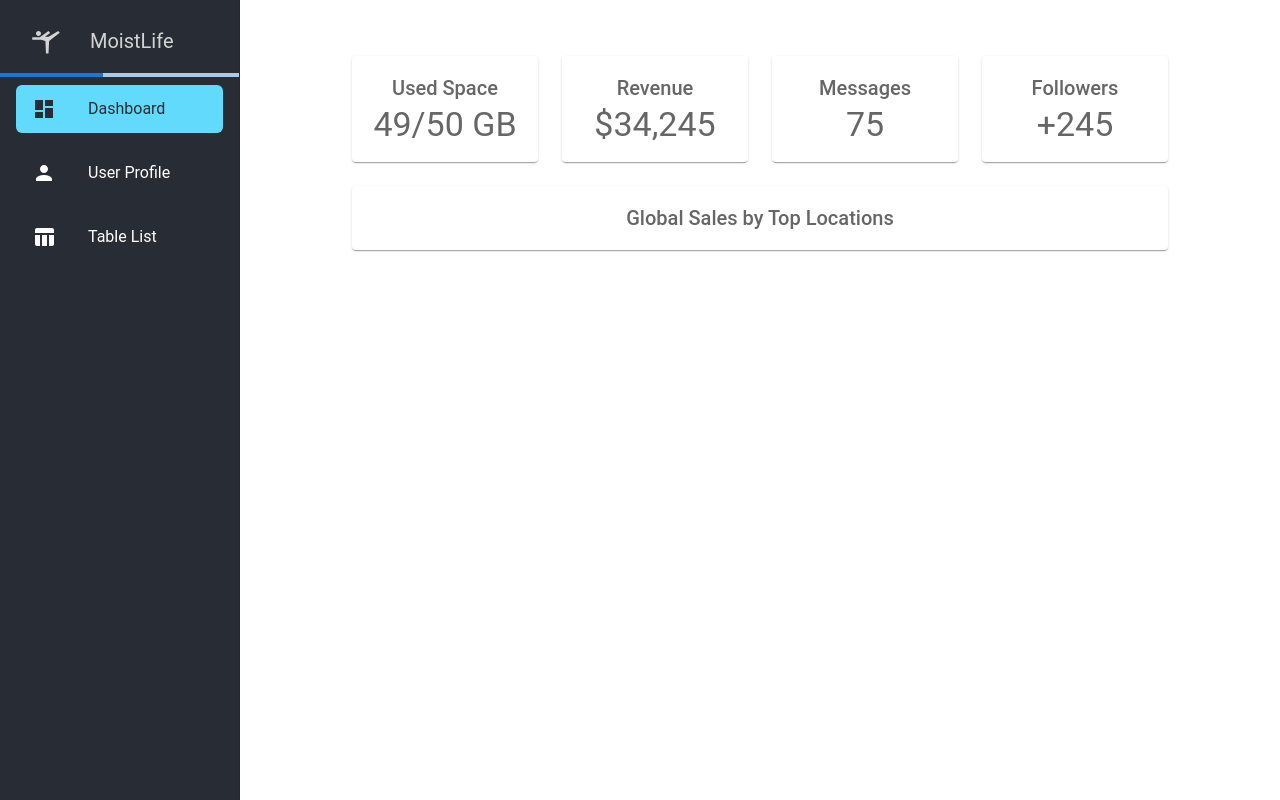
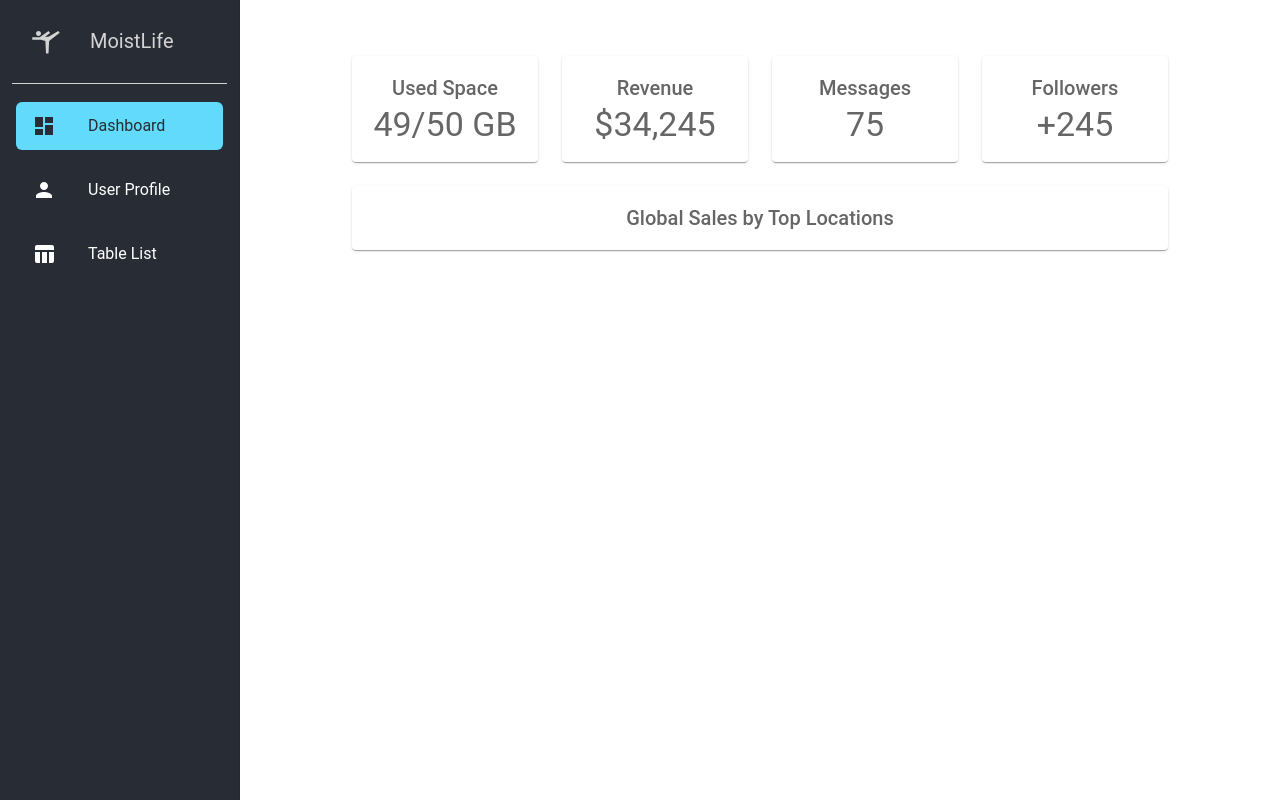
Before and after one commit to SilentSherlock/moist_life_react_app, a Next.js app: page / in a window 1280 px wide. Built offline with nearby package versions, Linux system fonts and the light colour scheme.

Commit message:
1.add sidebar

```diff
--- a/public/components/views/sidebar.jsx
+++ b/public/components/views/sidebar.jsx
@@ -1,6 +1,15 @@
 // components/Sidebar.js
 import * as React from 'react';
-import {Drawer, LinearProgress, List, ListItem, ListItemButton, ListItemIcon, ListItemText} from '@mui/material';
+import {
+    Divider,
+    Drawer,
+    LinearProgress,
+    List,
+    ListItem,
+    ListItemButton,
+    ListItemIcon,
+    ListItemText
+} from '@mui/material';
 import { styled } from '@mui/material/styles';
 import DashboardIcon from '@mui/icons-material/Dashboard';
 import PersonIcon from '@mui/icons-material/Person';
@@ -58,7 +67,7 @@ const Sidebar = () => {
                                       color: 'lightgray'
                                   }} />
                 </SidebarItem>
-                <LinearProgress/>
+                <Divider sx={{ borderColor: 'lightgray', width:'90%', margin: "10px auto" }}/>
                 <SidebarItem
                     onClick={(event) => handleListItemClick(event, 0)}
                 >
```
